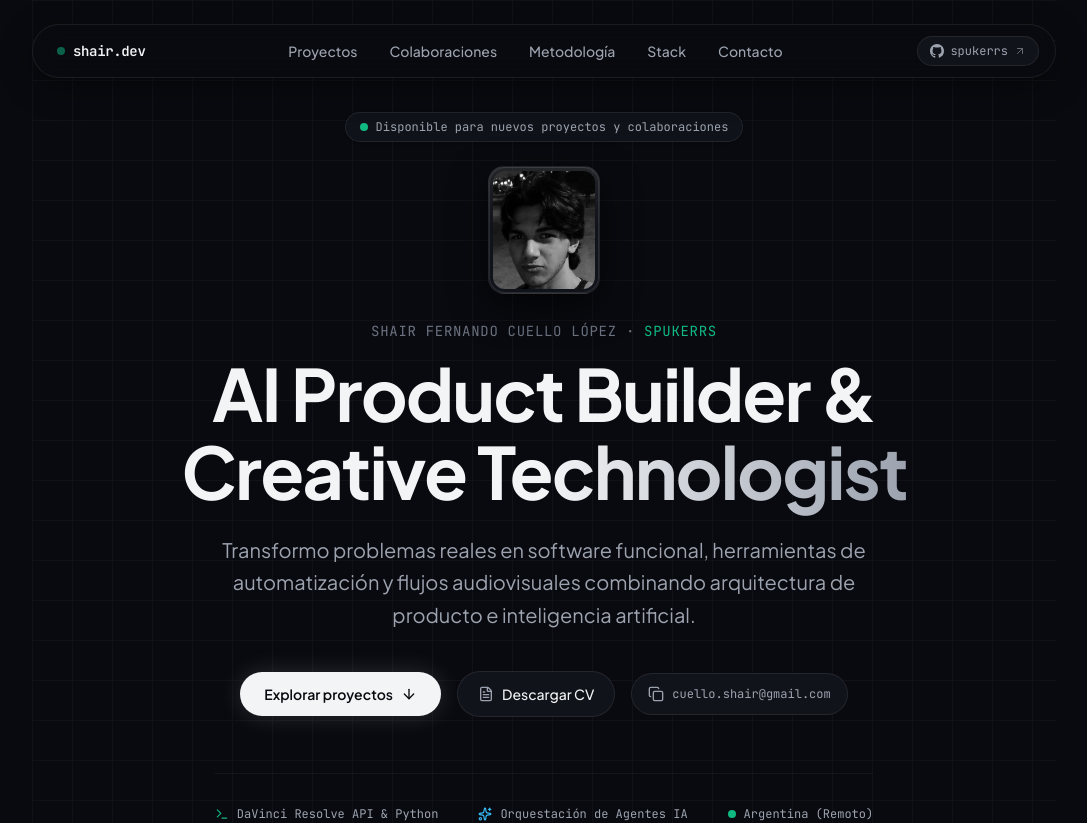
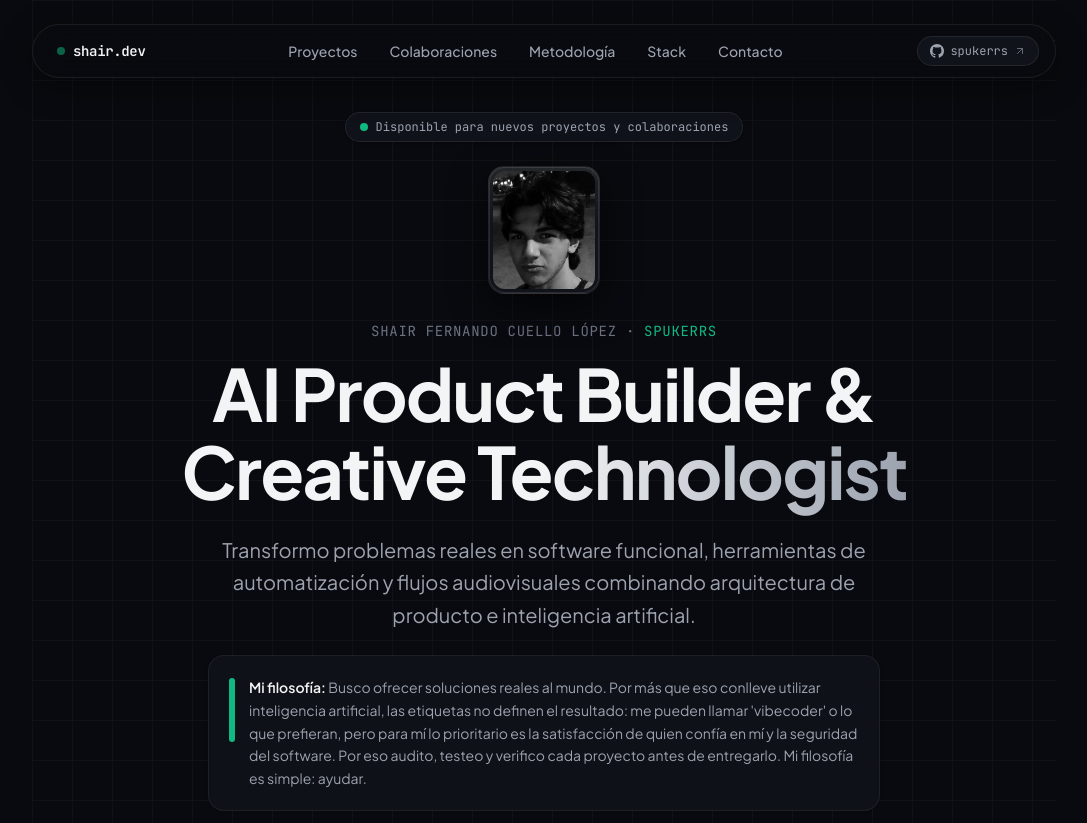
Before and after one commit to Spukerrs/portfolio, a Next.js app: page / in a window 1280 px wide. Shown: the top 823 px of the page, without its empty margins (96-1183 px from the left). Built offline with nearby package versions, Linux system fonts and the light colour scheme.

Commit message:
feat: incorporate personal philosophy manifesto (intro and closing) on AI ethics, human auditing, and client satisfaction

```diff
--- a/src/components/sections/Contact.tsx
+++ b/src/components/sections/Contact.tsx
@@ -44,9 +44,12 @@ export function Contact() {
           ¿Tienes un proyecto o desafío técnico en mente?
         </h2>
 
-        {/* Subtitle */}
-        <p className="text-sm sm:text-base text-muted max-w-lg mb-10 leading-relaxed">
-          Estoy disponible para consultoría, desarrollo de plugins/automatizaciones para DaVinci Resolve, pipelines en
+        {/* Concluding Philosophy & Service Statement */}
+        <p className="text-sm sm:text-base text-muted max-w-xl mb-4 leading-relaxed">
+          {profile.philosophy.closing}
+        </p>
+        <p className="text-xs sm:text-sm font-mono text-muted-dark max-w-lg mb-10 leading-relaxed">
+          Disponible para consultoría, desarrollo de plugins/automatizaciones para DaVinci Resolve, pipelines en
           Python o creación de productos digitales asistidos por IA.
         </p>
 
--- a/src/components/sections/Hero.tsx
+++ b/src/components/sections/Hero.tsx
@@ -116,10 +116,24 @@ export function Hero() {
         {/* Pitch Statement */}
         <motion.p
           variants={itemVariants}
-          className="text-base sm:text-lg md:text-xl text-muted leading-relaxed max-w-2xl mb-10"
+          className="text-base sm:text-lg md:text-xl text-muted leading-relaxed max-w-2xl mb-6"
         >
           {profile.pitch}
         </motion.p>
+
+        {/* Introductory Personal Philosophy Callout */}
+        <motion.div
+          variants={itemVariants}
+          className="mb-10 max-w-2xl p-4 sm:p-5 rounded-2xl bg-surface/80 border border-border/80 text-left relative overflow-hidden group hover:border-accent/40 transition-colors shadow-sm"
+        >
+          <div className="flex items-start gap-3.5">
+            <span className="w-1.5 h-16 rounded-full bg-accent shrink-0 mt-0.5" />
+            <p className="text-xs sm:text-sm text-muted leading-relaxed">
+              <strong className="text-foreground font-semibold">Mi filosofía: </strong>
+              {profile.philosophy.intro}
+            </p>
+          </div>
+        </motion.div>
 
         {/* Interactive Actions CTA */}
         <motion.div
--- a/src/components/sections/StackAndWorkflow.tsx
+++ b/src/components/sections/StackAndWorkflow.tsx
@@ -2,13 +2,13 @@ import { portfolioData } from "@/data/portfolio";
 import { CheckCircle2, Cpu, Layers, Workflow } from "lucide-react";
 
 export function StackAndWorkflow() {
-  const { workflow, skills } = portfolioData;
+  const { workflow, skills, profile } = portfolioData;
 
   return (
     <section className="py-24 px-4 sm:px-6 lg:px-8 max-w-6xl mx-auto border-t border-border/40">
       {/* Editorial AI Product Builder Manifesto */}
       <div id="metodologia" className="mb-24 scroll-mt-24">
-        <div className="flex flex-col items-center text-center mb-16">
+        <div className="flex flex-col items-center text-center mb-12">
           <span className="text-xs font-mono uppercase tracking-wider text-accent mb-2">
             Metodología & Filosofía
           </span>
@@ -19,6 +19,21 @@ export function StackAndWorkflow() {
             No utilizo IA para generar código genérico a ciegas. La empleo como un multiplicador de ingeniería:
             especificación técnica rigurosa, orquestación de agentes especializados y auditoría humana línea por línea.
           </p>
+        </div>
+
+        {/* Engineering & Ethics Quote Block */}
+        <div className="mb-12 p-6 sm:p-8 rounded-2xl bg-gradient-to-r from-surface via-surface to-surface-hover border border-border/80 relative overflow-hidden shadow-sm">
+          <div className="flex flex-col sm:flex-row items-start sm:items-center justify-between gap-4 mb-3">
+            <span className="text-xs font-mono uppercase tracking-wider text-accent font-semibold">
+              Manifiesto de Trabajo & Ética
+            </span>
+            <span className="inline-flex items-center gap-1.5 px-3 py-1 rounded-full text-[11px] font-mono bg-accent/10 border border-accent/25 text-accent">
+              {profile.philosophy.highlight}
+            </span>
+          </div>
+          <blockquote className="text-sm sm:text-base text-foreground/90 font-medium leading-relaxed italic border-l-2 border-accent pl-4 my-2">
+            &ldquo;{profile.philosophy.quote}&rdquo;
+          </blockquote>
         </div>
 
         {/* 3-Step Methodology Grid */}
--- a/src/data/portfolio.ts
+++ b/src/data/portfolio.ts
@@ -16,6 +16,12 @@ export interface Profile {
   };
   pitch: string;
   bio: string[];
+  philosophy: {
+    intro: string;
+    closing: string;
+    quote: string;
+    highlight: string;
+  };
   email: string;
   cvUrl: string;
   avatarUrl?: string;
@@ -111,6 +117,15 @@ export const portfolioData: PortfolioData = {
     },
     pitch:
       "Transformo problemas reales en software funcional, herramientas de automatización y flujos audiovisuales combinando arquitectura de producto e inteligencia artificial.",
+    philosophy: {
+      intro:
+        "Busco ofrecer soluciones reales al mundo. Por más que eso conlleve utilizar inteligencia artificial, las etiquetas no definen el resultado: me pueden llamar 'vibecoder' o lo que prefieran, pero para mí lo prioritario es la satisfacción de quien confía en mí y la seguridad del software. Por eso audito, testeo y verifico cada proyecto antes de entregarlo. Mi filosofía es simple: ayudar.",
+      quote:
+        "Me pueden decir vibecoder o lo que quieran; a mí lo que me importa es la satisfacción del cliente y la seguridad de lo que construyo. Por eso audito, testeo y valido los proyectos antes de entregarlos. Mi filosofía es ayudar a resolver problemas reales.",
+      closing:
+        "Al final del día, mi vocación no es seguir modas tecnológicas, sino aportar valor tangible con honestidad. Si tienes un problema que necesita una solución ágil, segura y bien testeada, hablemos.",
+      highlight: "Seguridad · Auditoría Humana · Vocación de Servicio",
+    },
     bio: [
       "Constructor de soluciones de alto impacto asistido por IA. Mi enfoque se centra en la especificación técnica rigurosa, la orquestación de agentes especializados y la auditoría exhaustiva de código.",
       "Conecto el desarrollo de software moderno (Next.js, Python, TypeScript) con la ingeniería audiovisual avanzada (DaVinci Resolve API, visión computacional) para automatizar lo repetitivo y potenciar la creatividad.",
```
Also changed, not shown: src/components/sections/Collaborations.tsx (line endings or trailing spaces), 4 other files (tests, documents, lock files or other folders).
